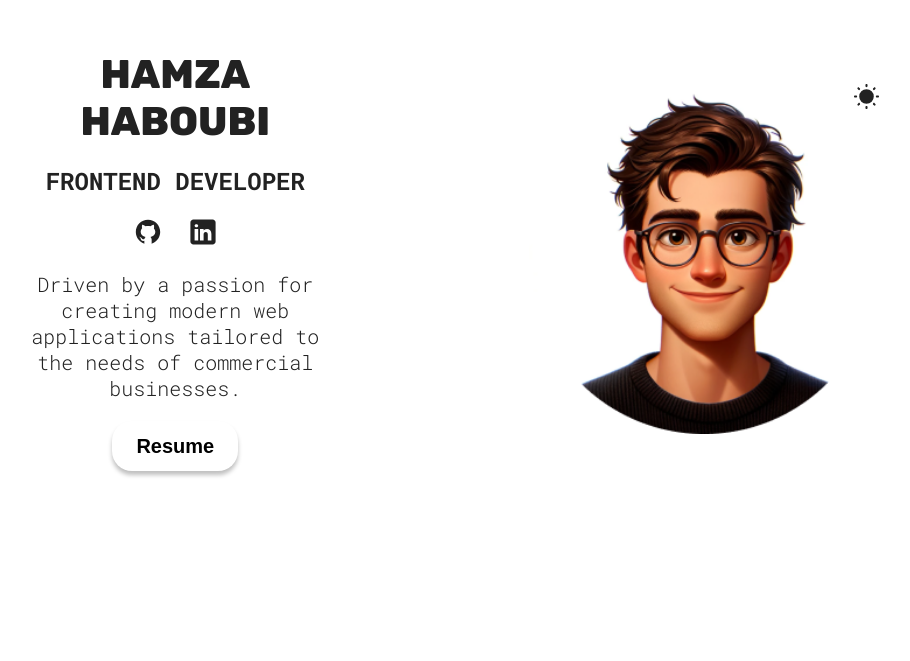
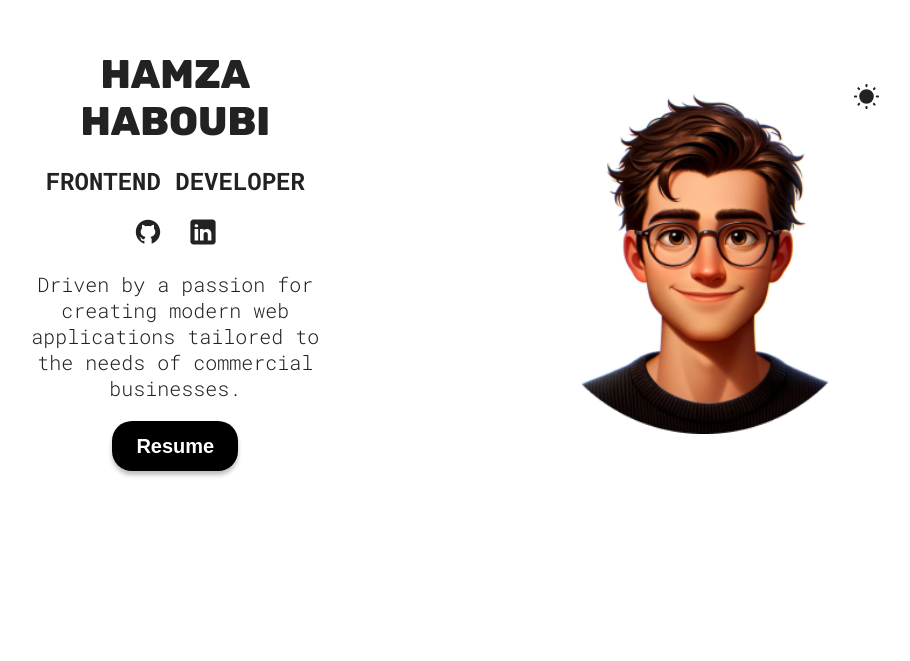
Before and after one commit to h1mzaHb/portfolio, a React (Vite) app: page / in a window 1280 px wide. Shown: the part 139-800 px from the top of the page, without its empty margins (185-1095 px from the left). Built offline with nearby package versions, Linux system fonts and the light colour scheme.

Commit message:
changed button color in light mode

```diff
--- a/src/App.css
+++ b/src/App.css
@@ -1,10 +1,6 @@
 :root {
   --background-color: #fff;
-<<<<<<< HEAD
   --btn-color: #000000;
-=======
-  --btn-color: #222;
->>>>>>> 683a3662ede5cf271aeff351dcf69e2edb8de5ed
   --btn-text-color: #fff;
   --project-card-bg: #ffffff00;
   --text-color: #222;
```
